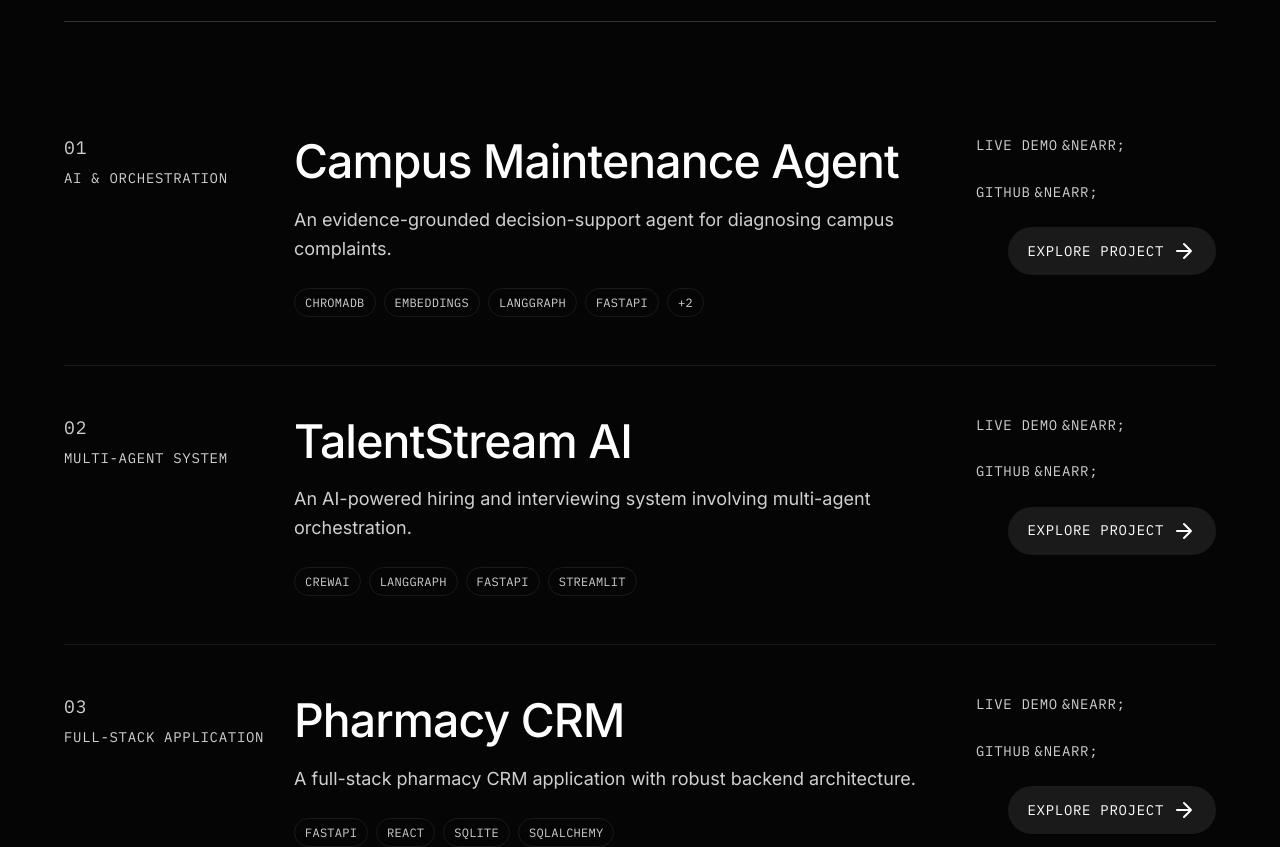
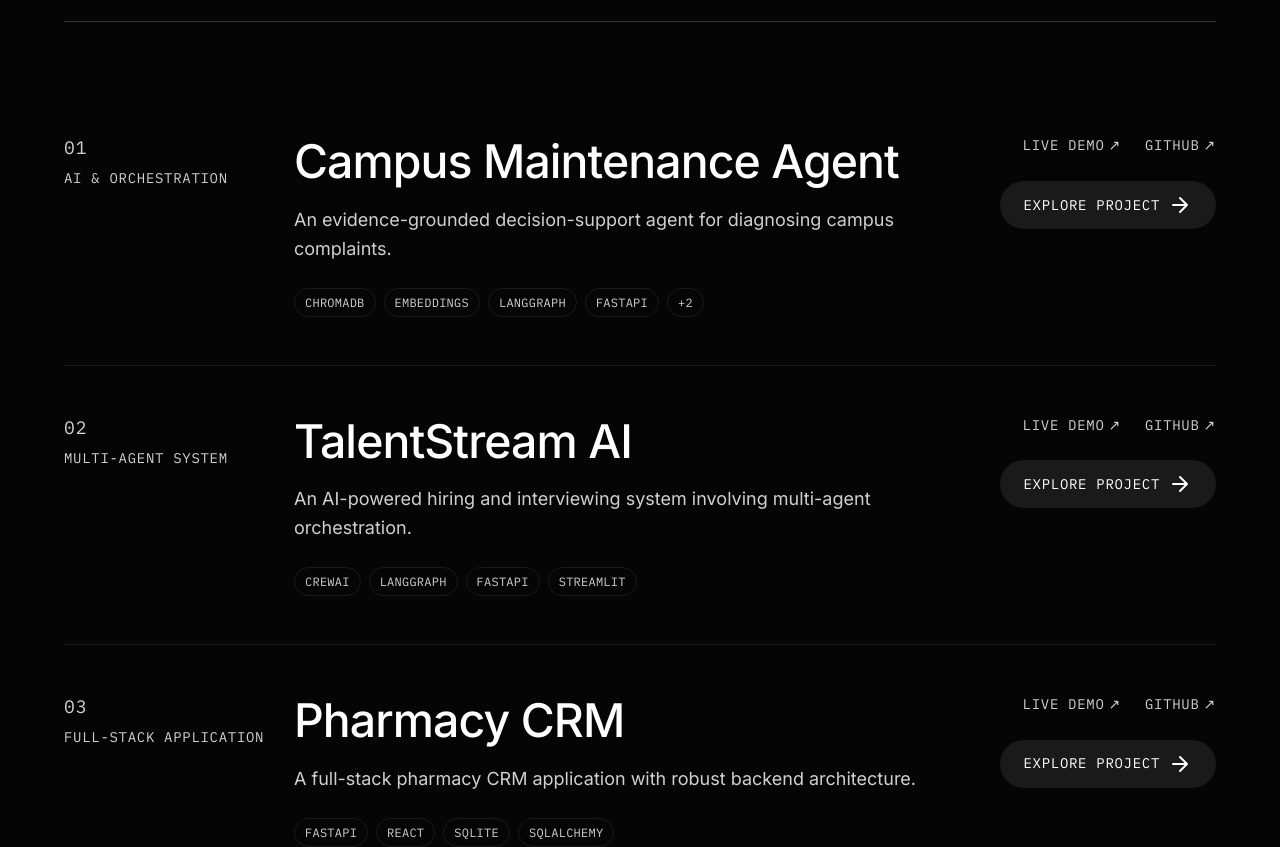
Before and after one commit to Mr-C-Tejesh/portfolio, a React (Vite) app: page / in a window 1280 px wide. Shown: the part 1800-2647 px from the top of the page. Built offline with nearby package versions, Linux system fonts and the light colour scheme.

Commit message:
fix: make explore project pill fully clickable

```diff
--- a/src/components/ProjectCard.jsx
+++ b/src/components/ProjectCard.jsx
@@ -32,17 +32,17 @@ export default function ProjectCard({ project, index }) {
         <div className="project-external-links">
           {project.demoUrl && (
             <a href={project.demoUrl} target="_blank" rel="noopener noreferrer" className="btn-text-link font-mono">
-              Live Demo <span aria-hidden="true">&nearr;</span>
+              Live Demo <span aria-hidden="true">↗</span>
             </a>
           )}
           {project.repositoryUrl && (
             <a href={project.repositoryUrl} target="_blank" rel="noopener noreferrer" className="btn-text-link font-mono">
-              GitHub <span aria-hidden="true">&nearr;</span>
+              GitHub <span aria-hidden="true">↗</span>
             </a>
           )}
         </div>
         <Link to={`/work/${project.slug}`} className="btn-explore" aria-label={`Explore ${project.title}`}>
-          Explore Project
+          <span className="btn-explore-text">Explore Project</span>
           <svg width="24" height="24" viewBox="0 0 24 24" fill="none" xmlns="http://www.w3.org/2000/svg" aria-hidden="true">
             <path d="M5 12H19M19 12L12 5M19 12L12 19" stroke="currentColor" strokeWidth="2" strokeLinecap="round" strokeLinejoin="round"/>
           </svg>
--- a/src/index.css
+++ b/src/index.css
@@ -759,16 +759,39 @@ img, picture, video, canvas, svg {
 .btn-explore {
   display: inline-flex;
   align-items: center;
+  justify-content: center;
   gap: var(--space-2);
   font-family: var(--font-family-mono);
   font-size: var(--text-size-small);
   text-transform: uppercase;
   letter-spacing: 0.05em;
-  padding: 12px 20px;
+  padding: 12px 24px;
   background-color: var(--color-canvas-secondary);
   border-radius: var(--radius-full);
-  z-index: 2;
+  z-index: 10;
   position: relative;
+  cursor: pointer;
+  color: var(--color-text-primary);
+  text-decoration: none;
+  transition: background-color var(--transition-fast), transform var(--transition-fast);
+}
+
+.btn-explore:hover {
+  background-color: var(--color-border-primary);
+}
+
+.btn-explore:focus-visible {
+  outline: 2px solid var(--color-text-primary);
+  outline-offset: 2px;
+}
+
+.btn-explore svg {
+  flex-shrink: 0;
+  pointer-events: none;
+}
+
+.btn-explore-text {
+  pointer-events: none;
 }
 
 .section-footer {
--- a/src/pages/ProjectDetail.jsx
+++ b/src/pages/ProjectDetail.jsx
@@ -51,12 +51,12 @@ export default function ProjectDetail() {
               <div className="project-links">
                 {project.demoUrl && (
                   <a href={project.demoUrl} target="_blank" rel="noopener noreferrer" className="btn-external font-mono">
-                    Live Demo <span aria-hidden="true">&nearr;</span>
+                    Live Demo <span aria-hidden="true">↗</span>
                   </a>
                 )}
                 {project.repositoryUrl && (
                   <a href={project.repositoryUrl} target="_blank" rel="noopener noreferrer" className="btn-external font-mono">
-                    GitHub <span aria-hidden="true">&nearr;</span>
+                    GitHub <span aria-hidden="true">↗</span>
                   </a>
                 )}
               </div>
@@ -138,7 +138,7 @@ export default function ProjectDetail() {
                   {project.additionalLinks.map((link, i) => (
                     <li key={i}>
                       <a href={link.url} target="_blank" rel="noopener noreferrer" className="btn-text-link font-mono">
-                        {link.label} <span aria-hidden="true">&nearr;</span>
+                        {link.label} <span aria-hidden="true">↗</span>
                       </a>
                     </li>
                   ))}
```
